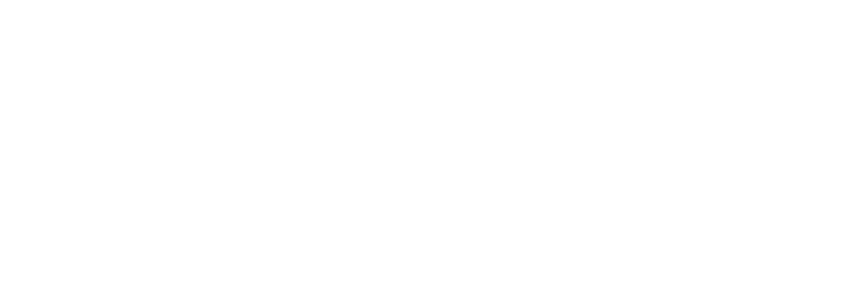
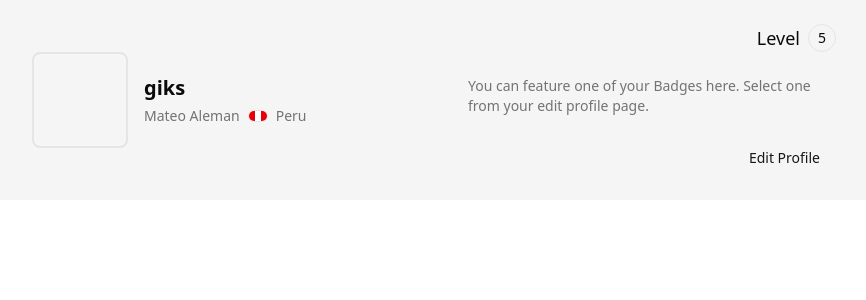
Before and after one commit to zGIKS/portfolio, a Next.js app: page / in a window 1280 px wide. Shown: the top 300 px of the page, without its empty margins (206-1072 px from the left). Built offline with nearby package versions, Linux system fonts and the light colour scheme.

Commit message:
feat: add Section1 component and integrate it into HomeCard

```diff
--- a/src/components/home-card.tsx
+++ b/src/components/home-card.tsx
@@ -1,3 +1,9 @@
+import { Section1 } from "./section-1";
+
 export function HomeCard() {
-  return <div className="min-h-screen w-full bg-white shadow-xl md:max-w-[76.7350625rem]" />;
+  return (
+    <div className="min-h-screen w-full bg-white shadow-xl md:max-w-[55.249245rem]">
+      <Section1 />
+    </div>
+  );
 }
--- /dev/null
+++ b/src/components/section-1.tsx
@@ -0,0 +1,41 @@
+export function Section1() {
+  return (
+    <section className="flex w-full flex-col gap-6 bg-muted px-6 py-6 text-card-foreground md:flex-row md:items-center md:justify-between md:px-10">
+      <div className="flex items-center gap-4">
+        <div className="h-24 w-24 shrink-0 rounded-md border-2 border-border bg-muted" />
+        <div className="flex flex-col gap-1">
+          <div className="flex items-center gap-2">
+            <span className="text-xl font-semibold">giks</span>
+          </div>
+          <div className="flex items-center gap-2 text-sm text-muted-foreground">
+            <span>Mateo Aleman</span>
+            <span className="inline-flex h-3 w-5 overflow-hidden rounded-sm border border-border">
+              <span className="h-full w-1/3 bg-destructive" />
+              <span className="h-full w-1/3 bg-background" />
+              <span className="h-full w-1/3 bg-destructive" />
+            </span>
+            <span>Peru</span>
+          </div>
+        </div>
+      </div>
+
+      <div className="flex flex-col items-start gap-3 md:items-end">
+        <div className="flex items-center gap-2 text-lg">
+          <span>Level</span>
+          <span className="inline-flex h-7 w-7 items-center justify-center rounded-full border border-border text-sm">
+            5
+          </span>
+        </div>
+        <div className="max-w-sm rounded-md bg-muted px-4 py-3 text-sm text-muted-foreground">
+          You can feature one of your Badges here. Select one from your edit profile page.
+        </div>
+        <button
+          type="button"
+          className="rounded-md bg-secondary px-4 py-2 text-sm font-medium text-secondary-foreground"
+        >
+          Edit Profile
+        </button>
+      </div>
+    </section>
+  );
+}
```
